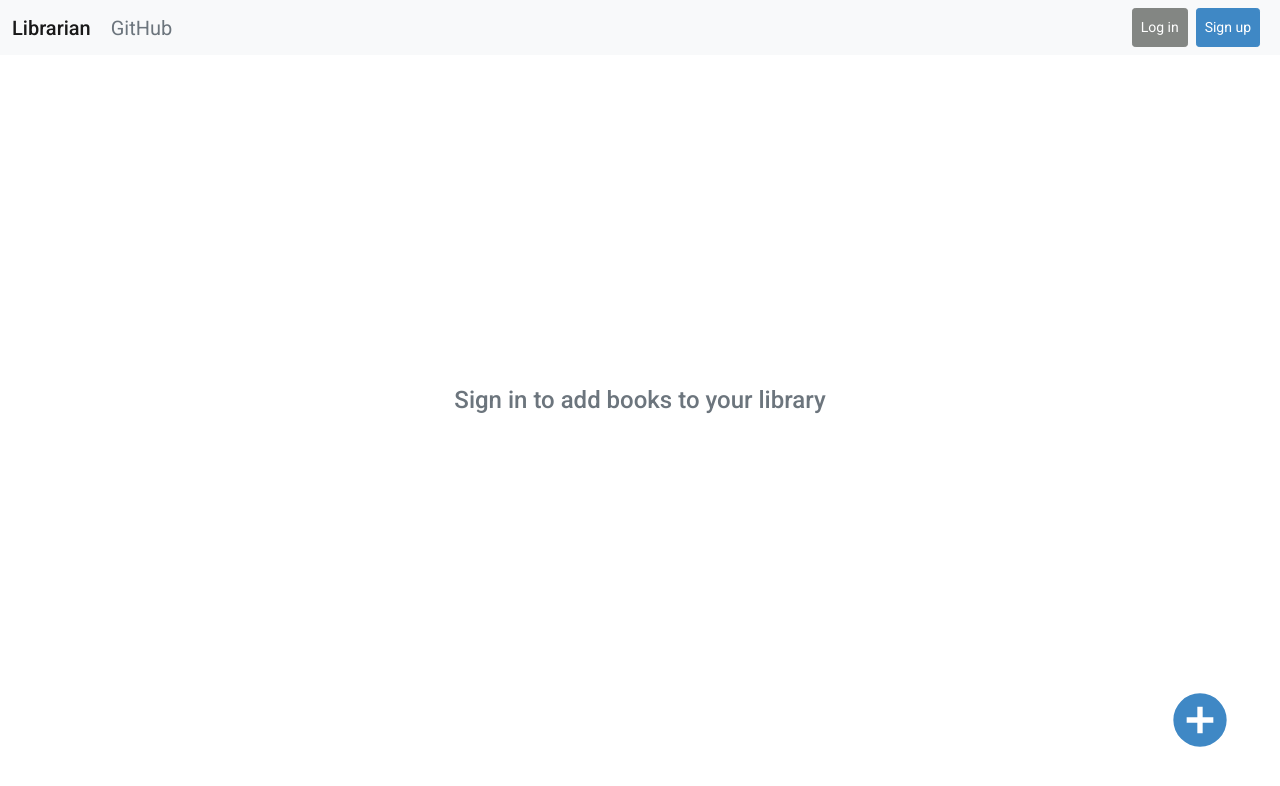
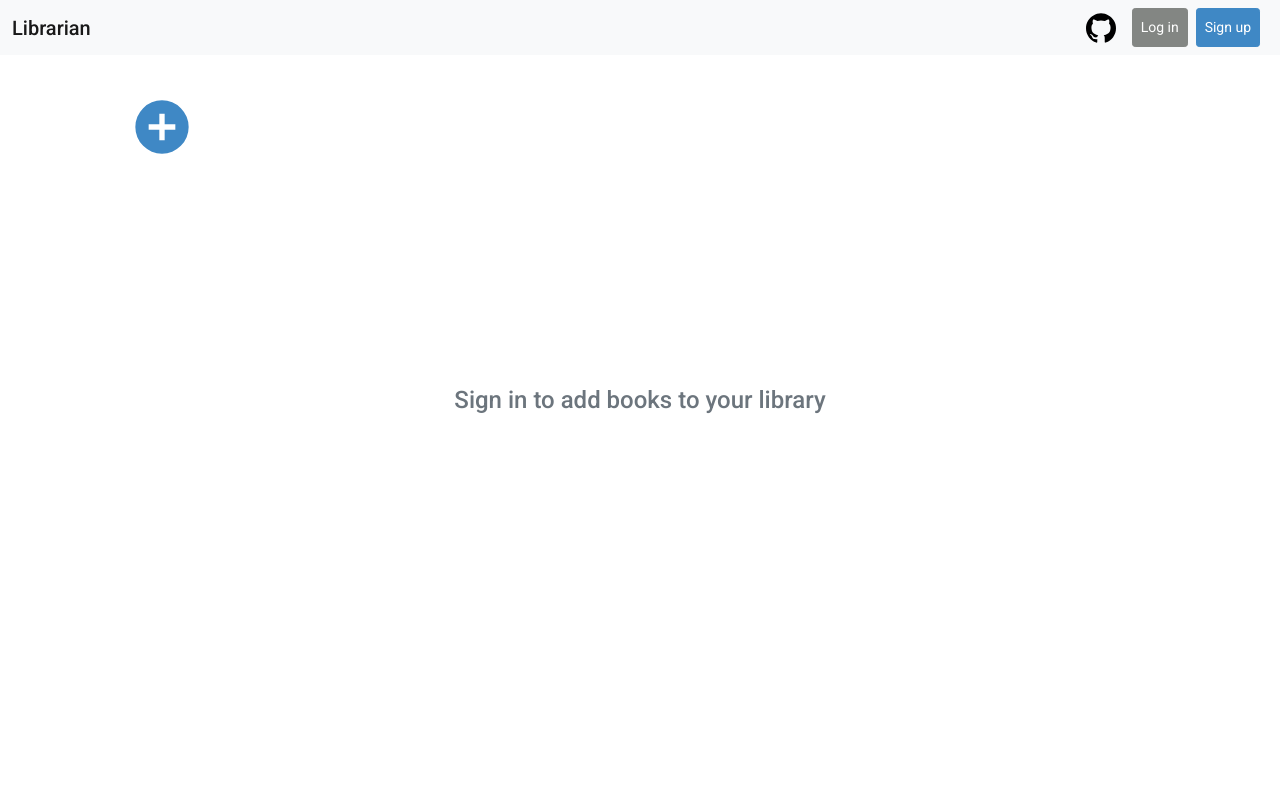
Before and after one commit to tannerkovach/Librarian-App, a website: page index.html in a window 1280 px wide. Drawn offline with nearby package versions, Linux system fonts and the light colour scheme; no server answers.

Commit message:
changed github link and updating ui addBtn location

```diff
--- a/index.html
+++ b/index.html
@@ -10,44 +10,41 @@
 
 		<link href="https://fonts.googleapis.com/css2?family=Roboto:wght@400;500;700;900&display=swap" rel="stylesheet">
 	</head>
-	<!-- need to create master css/js sheet and import the others -->
 
 	<body class="">
-		<!-- <nav class="navbar navbar-light bg-light">
-			<div class="container-fluid d-flex flex-column flex-md-row">
-				<a class="navbar-brand h1" href="#">Librarian</a>
-				<div class="d-flex flex-md-row align-items-center">
-					<div class="dropdown">
-						<a class="nav-link btn btn-sm btn-primary text-white px-2" data-toggle="modal" id="signupBtn" data-target="#signupModal">Sign up</a>
-						<button class="btn btn-secondary dropdown-toggle userGreeting" type="button" id="dropdownMenuButton2" data-toggle="dropdown" aria-expanded="false">
-
-						</button>
-						<ul class="dropdown-menu dropdown-menu" aria-labelledby="dropdownMenuButton2">
-						  	<li>
-							  <a class="dropdown-item active" href="#">Action</a>
-							</li>
-						  	<li class="nav-item mr-2">
-								<a class="nav-link btn btn-sm btn-secondary text-white px-2" data-toggle="modal" id="loginBtn" data-target="#loginModal">Log in</a>
-							</li>
-							<li class="nav-item mr-2">
-								<a class="nav-link btn btn-sm btn-secondary text-white px-2 d-none" href="#" id="logoutBtn">Log out</a>
-							</li>
-						</ul>
-					</div>
-				</div>
-			</div>
-		</nav> -->
-
 		<nav id="headerNav" class="navbar navbar-expand-lg navbar-light bg-light">
 			<div class="container-fluid">
-				<div>
+
 					<a class="navbar-brand h1" href="#">Librarian</a>
-					<a class="navbar-brand text-muted" href="#">GitHub</a>
-				</div>
+
 
 				<div class="wrapper d-flex">
-
-
+					<a class="d-flex align-items-center pr-3" href="https://github.com/tannerkovach/Librarian-App">
+						<svg version="1.1" id="Capa_1" xmlns="http://www.w3.org/2000/svg" xmlns:xlink="http://www.w3.org/1999/xlink" x="0px" y="0px"
+							width="30px" height="30px" viewBox="0 0 438.549 438.549" style="enable-background:new 0 0 438.549 438.549;"
+							xml:space="preserve">
+							<path d="M409.132,114.573c-19.608-33.596-46.205-60.194-79.798-79.8C295.736,15.166,259.057,5.365,219.271,5.365
+								c-39.781,0-76.472,9.804-110.063,29.408c-33.596,19.605-60.192,46.204-79.8,79.8C9.803,148.168,0,184.854,0,224.63
+								c0,47.78,13.94,90.745,41.827,128.906c27.884,38.164,63.906,64.572,108.063,79.227c5.14,0.954,8.945,0.283,11.419-1.996
+								c2.475-2.282,3.711-5.14,3.711-8.562c0-0.571-0.049-5.708-0.144-15.417c-0.098-9.709-0.144-18.179-0.144-25.406l-6.567,1.136
+								c-4.187,0.767-9.469,1.092-15.846,1c-6.374-0.089-12.991-0.757-19.842-1.999c-6.854-1.231-13.229-4.086-19.13-8.559
+								c-5.898-4.473-10.085-10.328-12.56-17.556l-2.855-6.57c-1.903-4.374-4.899-9.233-8.992-14.559
+								c-4.093-5.331-8.232-8.945-12.419-10.848l-1.999-1.431c-1.332-0.951-2.568-2.098-3.711-3.429c-1.142-1.331-1.997-2.663-2.568-3.997
+								c-0.572-1.335-0.098-2.43,1.427-3.289c1.525-0.859,4.281-1.276,8.28-1.276l5.708,0.853c3.807,0.763,8.516,3.042,14.133,6.851
+								c5.614,3.806,10.229,8.754,13.846,14.842c4.38,7.806,9.657,13.754,15.846,17.847c6.184,4.093,12.419,6.136,18.699,6.136
+								c6.28,0,11.704-0.476,16.274-1.423c4.565-0.952,8.848-2.383,12.847-4.285c1.713-12.758,6.377-22.559,13.988-29.41
+								c-10.848-1.14-20.601-2.857-29.264-5.14c-8.658-2.286-17.605-5.996-26.835-11.14c-9.235-5.137-16.896-11.516-22.985-19.126
+								c-6.09-7.614-11.088-17.61-14.987-29.979c-3.901-12.374-5.852-26.648-5.852-42.826c0-23.035,7.52-42.637,22.557-58.817
+								c-7.044-17.318-6.379-36.732,1.997-58.24c5.52-1.715,13.706-0.428,24.554,3.853c10.85,4.283,18.794,7.952,23.84,10.994
+								c5.046,3.041,9.089,5.618,12.135,7.708c17.705-4.947,35.976-7.421,54.818-7.421s37.117,2.474,54.823,7.421l10.849-6.849
+								c7.419-4.57,16.18-8.758,26.262-12.565c10.088-3.805,17.802-4.853,23.134-3.138c8.562,21.509,9.325,40.922,2.279,58.24
+								c15.036,16.18,22.559,35.787,22.559,58.817c0,16.178-1.958,30.497-5.853,42.966c-3.9,12.471-8.941,22.457-15.125,29.979
+								c-6.191,7.521-13.901,13.85-23.131,18.986c-9.232,5.14-18.182,8.85-26.84,11.136c-8.662,2.286-18.415,4.004-29.263,5.146
+								c9.894,8.562,14.842,22.077,14.842,40.539v60.237c0,3.422,1.19,6.279,3.572,8.562c2.379,2.279,6.136,2.95,11.276,1.995
+								c44.163-14.653,80.185-41.062,108.068-79.226c27.88-38.161,41.825-81.126,41.825-128.906
+								C438.536,184.851,428.728,148.168,409.132,114.573z"/>
+				   		</svg>
+				   </a>
 					<button class="btn btn-secondary dropdown-toggle userGreeting d-none mr-2 text-white" type="button" id="dropdownMenuButton2" data-toggle="dropdown" aria-expanded="false"></button>
 					<a class="nav-link btn btn-sm btn-secondary text-white d-none px-2 mr-2 loginBtn" data-toggle="modal" id="loginBtn" data-target="#loginModal">Log in</a>
 					<a class="nav-link btn btn-sm btn-primary text-white px-2 mr-2" data-toggle="modal" id="signupBtn" data-target="#signupModal">Sign up</a>
@@ -55,23 +52,24 @@
 						<li>
 							<a class="nav-link dropdown-item disabled" href="/profile">User Profile</a>
 						</li>
-						<li><hr class="dropdown-divider"></li>
+						<li>
+							<hr class="dropdown-divider">
+						</li>
 						<li>
 							<a class="nav-link dropdown-item d-none" href="#" id="logoutBtn">Log out</a>
 						</li>
 					</ul>
 				</div>
 			</div>
-		  </nav>
+		</nav>
 
 		<header class="container">
 			<h1 class="userName display-4 font-weight-bold mt-3 mb-5"></h1>
 		</header>
 
 		<main class="container">
-			<ul class="library row g-4 px-0">
-
-			</ul>
+			<!-- library container -->
+			<ul class="library row g-4 px-0"></ul>
 
 			<!-- modal for new book -->
 			<div class="modal fade" id="formModal"  tabindex="-1" aria-labelledby="formModalLabel" aria-hidden="true">
@@ -86,15 +84,13 @@
 								<label for="formTitle" class="form-label">Title:</label>
 								<input id="formTitle" class="form-control mb-3" type="text" name="formTitle">
 
-
 								<label for="formAuthor" class="form-label">Author:</label>
 								<input type="text" class="form-control mb-3" name="formAuthor">
-
 
 								<label for="formPageCount" class="form-label">Page Count:</label>
 								<input type="number" class="form-control mb-3" name="formPageCount">
 
-								<label for="formISBN" class="form-label">ISBN(10):</label>
+								<label for="formISBN" class="form-label">ISBN (Used for book cover)</label>
 								<input type="string" class="form-control mb-3" name="formISBN">
 
 								<div class="form-check mb-3">
@@ -108,7 +104,6 @@
 					</div>
 				</div>
 			</div>
-
 
 			<!-- modal for login -->
 			<div class="modal fade" id="loginModal"  tabindex="-1" aria-labelledby="loginModalLabel" aria-hidden="true">
@@ -159,18 +154,18 @@
 				</div>
 			</div>
 
-			<a class="newBookBtn position-fixed  bottom-0 right-0 m-5" data-toggle="modal" data-target="#formModal">
-				<svg id="Layer_1" data-name="Layer 1" class="bi bi-plus-circle-fill" fill="currentColor" xmlns="http://www.w3.org/2000/svg" width="4em" height="4em" viewBox="0 0 18 18"><defs><style>.cls-1{fill:none;}.cls-2{fill:#fff;}</style></defs><path class="cls-1" d="M0,0H18V18H0Z"/><circle class="cls-2" cx="9" cy="9" r="7.5"/><path d="M9,1.5A7.5,7.5,0,1,0,16.5,9,7.5,7.5,0,0,0,9,1.5Zm3.75,8.25h-3v3H8.25v-3h-3V8.25h3v-3h1.5v3h3Z"/></svg>
-			</a>
 
+
+			<!-- message display on signout/empty library -->
 			<div class="messageCenter">
 				<h4 class="emptyLibraryMsg d-none text-muted position-absolute top-50 left-50 translate-middle text-center">You don't have any books in your library.</h4>
 				<h4 class="signInLibraryMsg d-none text-muted position-absolute top-50 left-50 translate-middle text-center">Sign in to add books to your library</h4>
 			</div>
-
+			<!-- add book btn -->
+			<a class="newBookBtn m-5" data-toggle="modal" data-target="#formModal">
+				<svg id="Layer_1" data-name="Layer 1" class="bi bi-plus-circle-fill" fill="currentColor" xmlns="http://www.w3.org/2000/svg" width="4em" height="4em" viewBox="0 0 18 18"><defs><style>.cls-1{fill:none;}.cls-2{fill:#fff;}</style></defs><path class="cls-1" d="M0,0H18V18H0Z"/><circle class="cls-2" cx="9" cy="9" r="7.5"/><path d="M9,1.5A7.5,7.5,0,1,0,16.5,9,7.5,7.5,0,0,0,9,1.5Zm3.75,8.25h-3v3H8.25v-3h-3V8.25h3v-3h1.5v3h3Z"/></svg>
+			</a>
 		</main>
-
-
 
 
 
@@ -197,9 +192,6 @@
 			const database = firebase.firestore();
 			const auth = firebase.auth();
 
-		</script>
-
-		<script>
 			function consoleLog(message, color = 'black') {
 				switch (color) {
 					case 'success':
--- a/js/app.js
+++ b/js/app.js
@@ -3,7 +3,6 @@ const library = document.querySelector('.library'),
     newBookBtn = document.querySelector('.newBookBtn'),
     newBookForm = document.querySelector('#newBookForm'),
     formModal = new bootstrap.Modal(document.getElementById('formModal'));
-    // emptyLibraryMsg = document.querySelector('.emptyLibraryMsg');
 
 let currentUser;
 
--- a/scss/main.scss
+++ b/scss/main.scss
@@ -30,6 +30,11 @@ ul {
   .dropdown-menu-right {
     margin: 0 20px 0 0;
   }
+
+  .navbar-brand {
+    margin: 0;
+    padding: 0;
+  }
 }
 
 
```
Also changed, not shown: css/main.css.
